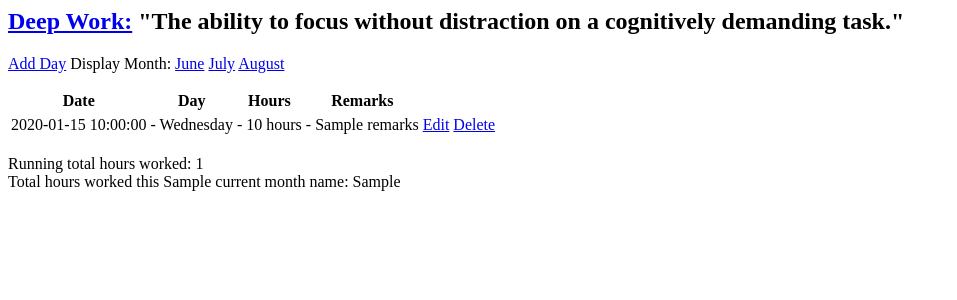
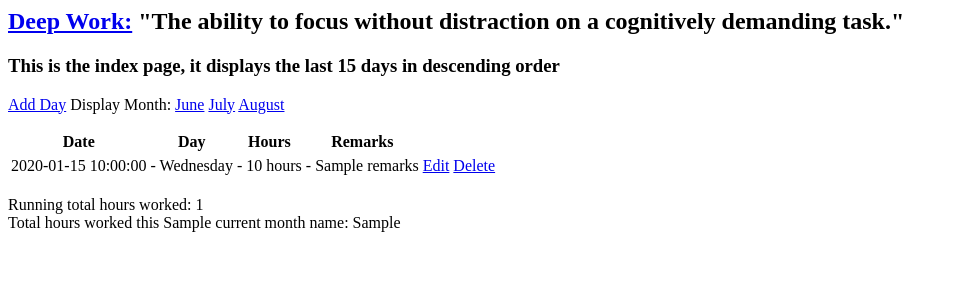
Before and after one commit to thomasjohncole/deepwork2, a Flask app: template templates/index.html in a window 1280 px wide. Shown: the top 300 px of the page, without its empty margins (0-957 px from the left). Run offline with Flask 2, Linux system fonts and the light colour scheme; the template is opened without the code that fills it: most values are stand-ins (such as "Sample title", 1, 10 or a date in 2020).

Commit message:
Add second header to index.htm

```diff
--- a/templates/index.html
+++ b/templates/index.html
@@ -1,6 +1,8 @@
 <html>
 <body>
     <h2><a href={{url_for('indexPage')}}>Deep Work:</a> "The ability to focus without distraction on a cognitively demanding task."</h2>
+
+    <h3>This is the index page, it displays the last 15 days in descending order</h3>
 
     <p><a href={{url_for('addDay')}}>Add Day</a>
     Display Month: <a href={{url_for('displayMonth', month=6, year=2017)}}>June</a>
```
